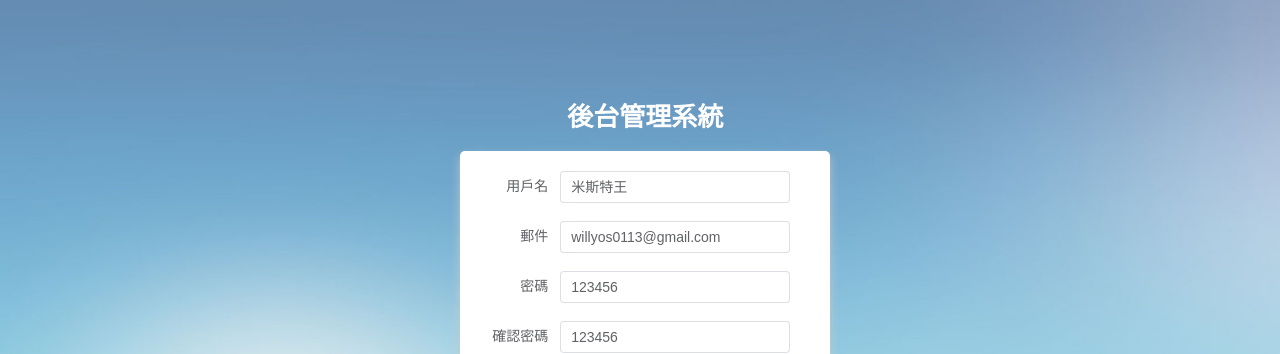
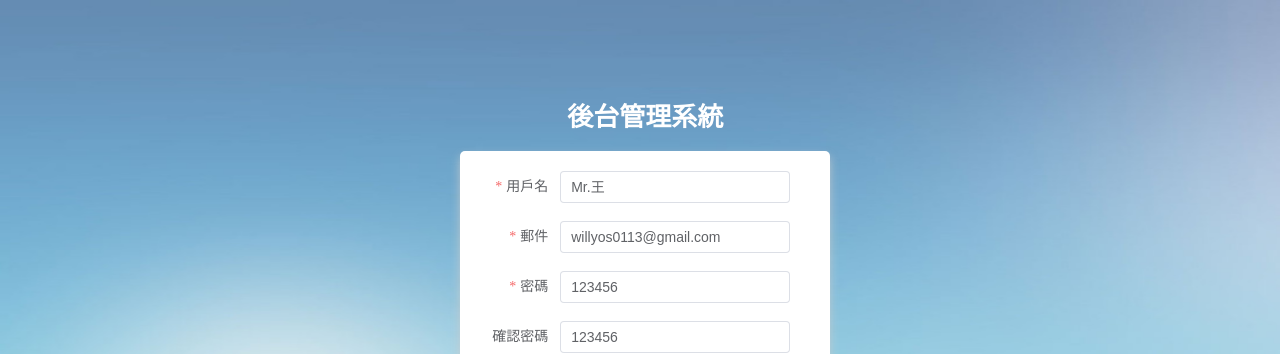
Before and after one commit to willyos0113/vue3-vite-ts-vuex-element-plus, a Vue app: page /register in a window 1280 px wide. Shown: the top 354 px of the page. Built offline with nearby package versions, Linux system fonts and the light colour scheme.

Commit message:
update register form with form verifications and type checking codes.

```diff
--- /dev/null
+++ b/src/utils/types.ts
@@ -0,0 +1,59 @@
+export interface RegisterType {
+  name: string;
+  email: string;
+  password: string;
+  password2: string;
+  identity: string;
+}
+
+export interface RegisterRulesType {
+  name: (
+    | {
+        required: boolean;
+        message: string;
+        trigger: string;
+      }
+    | {
+        min: number;
+        max: number;
+        message: string;
+        trigger: string;
+      }
+  )[];
+  email: {
+    required: boolean;
+    type: string;
+    message: string;
+    trigger: string;
+  }[];
+  password: (
+    | {
+        required: boolean;
+        message: string;
+        trigger: string;
+      }
+    | {
+        min: number;
+        max: number;
+        message: string;
+        trigger: string;
+      }
+  )[];
+  password2: (
+    | {
+        required: boolean;
+        message: string;
+        trigger: string;
+      }
+    | {
+        min: number;
+        max: number;
+        message: string;
+        trigger: string;
+      }
+    | {
+        validator: (rule: any, value: string, callback: any) => void;
+        trigger: string;
+      }
+  )[];
+}
--- a/src/views/Register.vue
+++ b/src/views/Register.vue
@@ -1,14 +1,55 @@
 <script setup lang="ts">
-import { ref } from "vue";
+import { reactive, ref } from "vue";
+import { type RegisterType, type RegisterRulesType } from "../utils/types";
 
-// 定義響應數據
-const registerUser = ref({
-  name: "米斯特王",
+// 定義響應變數
+const registerUser = ref<RegisterType>({
+  name: "Mr.王",
   email: "willyos0113@gmail.com",
   password: "123456",
   password2: "123456",
   identity: "管理員",
 });
+
+// 確認密碼驗證方法
+const validatePass2 = (rule: any, value: string, callback: any) => {
+  if (value === "") {
+    callback(new Error("請重新輸入密碼"));
+  } else if (value !== registerUser.value.password) {
+    callback(new Error("兩次密碼不一致"));
+  } else {
+    callback();
+  }
+};
+
+// 表單欄位驗證規則
+const rules = reactive<RegisterRulesType>({
+  name: [
+    { required: true, message: "用戶名不得為空", trigger: "change" },
+    { min: 2, max: 30, message: "長度必須為2~30字元", trigger: "blur" },
+  ],
+  email: [
+    {
+      required: true,
+      type: "email",
+      message: "郵件地址格式不正確",
+      trigger: "blur",
+    },
+  ],
+  password: [
+    { required: true, message: "密碼不得為空", trigger: "blur" },
+    { min: 6, max: 30, message: "長度必須為6~30字元", trigger: "blur" },
+  ],
+  password2: [
+    { min: 6, max: 30, message: "長度必須為6~30字元", trigger: "blur" },
+    { validator: validatePass2, trigger: "blur" },
+  ],
+});
+
+// 測試註冊按鈕
+const handleSubmit = () => {
+  console.log(registerUser.value);
+};
 </script>
 
 <template>
@@ -17,7 +58,8 @@ const registerUser = ref({
       <div class="manage-tip">
         <span class="title">後台管理系統</span>
         <el-form
-          v-model="registerUser"
+          :rules="rules"
+          :model="registerUser"
           class="register-form"
           label-width="80px"
         >
@@ -52,7 +94,7 @@ const registerUser = ref({
             </el-select>
           </el-form-item>
           <el-form-item>
-            <el-button class="submit-btn">註冊</el-button>
+            <el-button @click="handleSubmit" class="submit-btn">註冊</el-button>
           </el-form-item>
         </el-form>
       </div>
```
